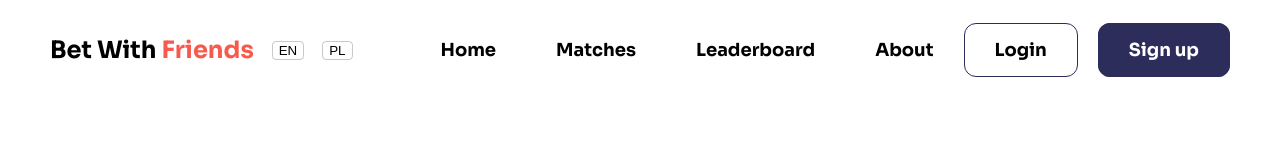
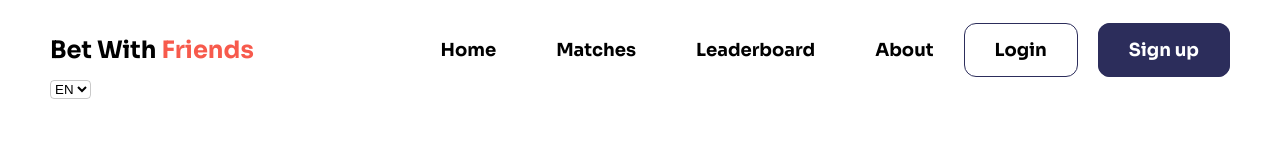
Before and after one commit to MichalMotyka/bet-with-friends, a React (Create React App) app in the folder FE/: page / in a window 1280 px wide. Shown: the top 160 px of the page. Built offline with nearby package versions, Linux system fonts and the light colour scheme.

Commit message:
changes position of lang-btns

```diff
--- a/FE/src/components/pages/preLogin/common/nav/Nav.js
+++ b/FE/src/components/pages/preLogin/common/nav/Nav.js
@@ -34,24 +34,15 @@ function Nav () {
         Bet With <span className='span-brand'>Friends</span>
       </Link>
 
-      <button
+      <select
+        aria-label='Language change'
         className='lang-btn'
-        onClick={() => {
-          changeLanguage('en')
-          console.log(i18n.language)
-        }}
+        value={i18n.language}
+        onChange={e => changeLanguage(e.target.value)}
       >
-        EN
-      </button>
-      <button
-        className='lang-btn'
-        onClick={() => {
-          changeLanguage('pl')
-          console.log(i18n.language)
-        }}
-      >
-        PL
-      </button>
+        <option value='en'>EN</option>
+        <option value='pl'>PL</option>
+      </select>
 
       <ul
         className={`nav-front ${
--- a/FE/src/components/pages/preLogin/common/nav/nav.css
+++ b/FE/src/components/pages/preLogin/common/nav/nav.css
@@ -37,7 +37,13 @@
     transition: color 0.3s;
 }
 
+
+
 .lang-btn{
+    position: absolute;
+    top: 80px;
+
+
 
     background-color: transparent;
     border: 1px solid rgba(0, 0, 0, 0.212);
```
